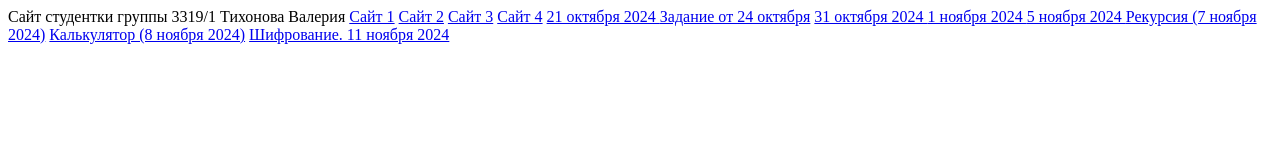
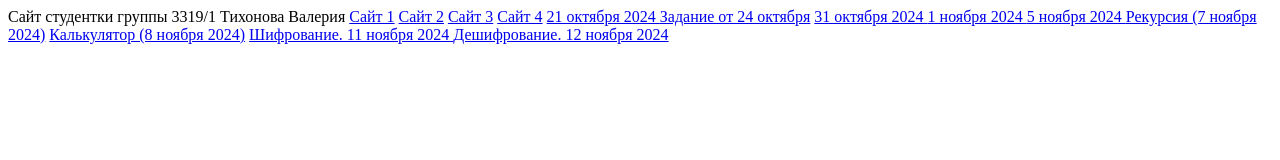
Before and after one commit to hanniemeow/hanniemeow.github.io, a plain HTML site: page index.html in a window 1280 px wide. Drawn offline with Linux system fonts and the light colour scheme.

Commit message:
Update index.html

```diff
--- a/index.html
+++ b/index.html
@@ -19,5 +19,6 @@
     <a href='07nov24.html'>Рекурсия (7 ноября 2024)</a>
     <a href='08nov24.html'>Калькулятор (8 ноября 2024)</a>
     <a href='11nov24.html'>Шифрование. 11 ноября 2024 </a>
+    <a href='12nov24.html'>Дешифрование. 12 ноября 2024 </a>
 </body>
 </html>
```
